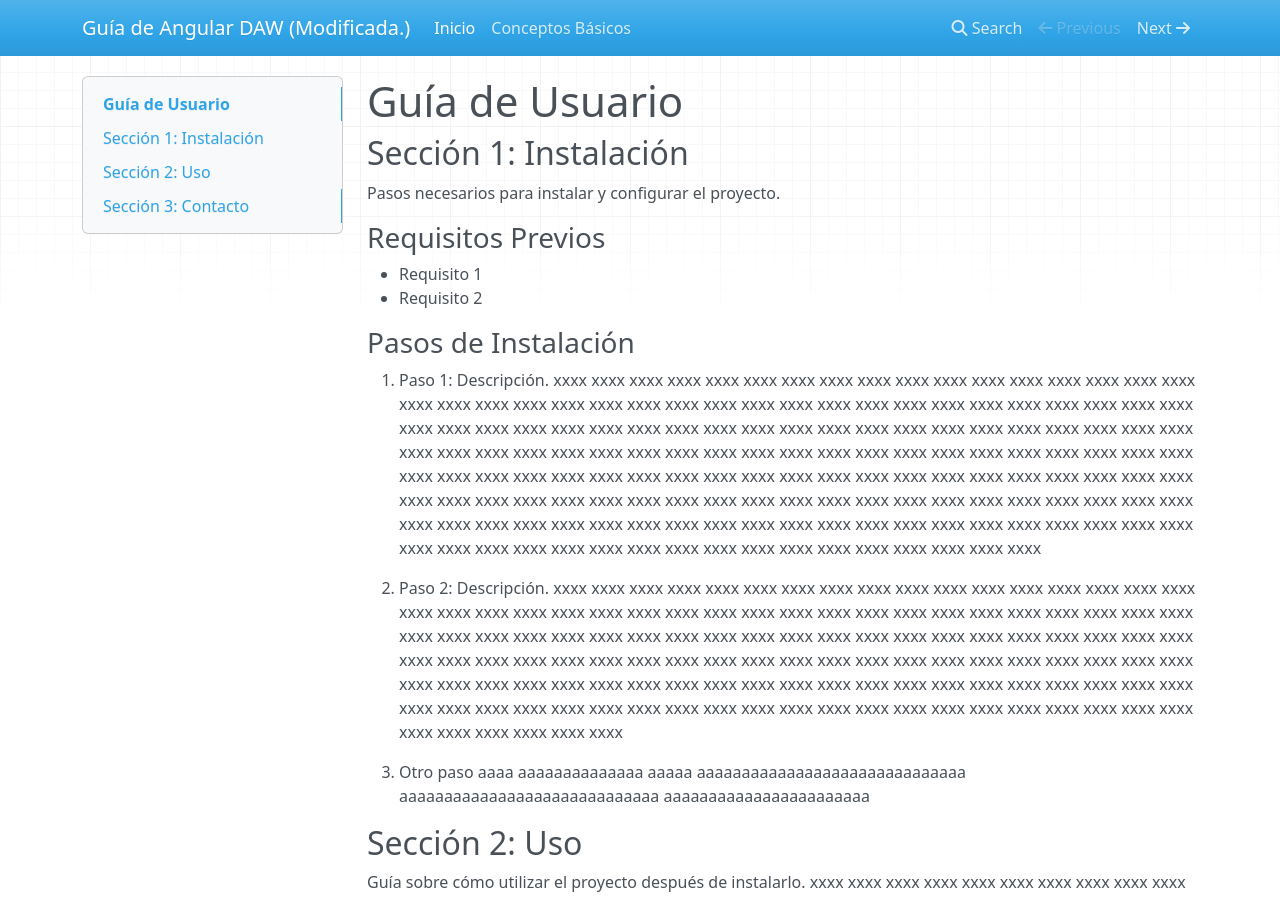
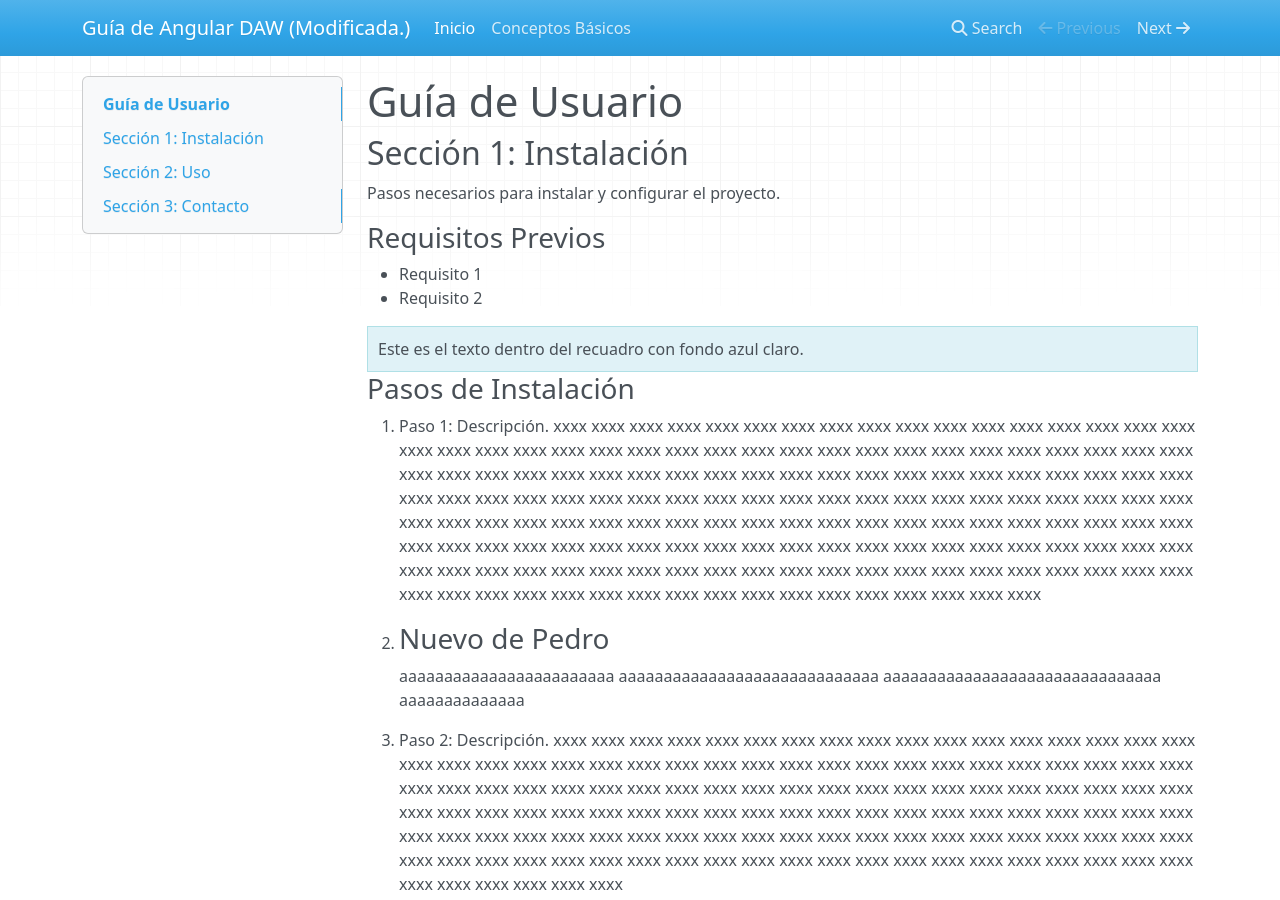
Before and after one commit to salva-daw/mkdocs, an MkDocs documentation site: the page built from docs/index.md, in a window 1280 px wide and 900 px high. Built offline with MkDocs 1.6.1, drawn with Linux system fonts in a browser that asks for light colours; nearby versions of some CDN libraries.

Commit message:
Update index.md

```diff
--- a/docs/index.md
+++ b/docs/index.md
@@ -4,6 +4,11 @@ Pasos necesarios para instalar y configurar el proyecto.
 ### Requisitos Previos
 - Requisito 1
 - Requisito 2
+
+<div style="background-color: #e0f2f7; padding: 10px; border: 1px solid #b0e0e6;">
+  Este es el texto dentro del recuadro con fondo azul claro.
+</div>
+
 ### Pasos de Instalación
 1. Paso 1: Descripción.
 xxxx xxxx xxxx xxxx
@@ -46,6 +51,13 @@ xxxx xxxx xxxx xxxx
 xxxx xxxx xxxx xxxx
 xxxx xxxx xxxx xxxx
 xxxx xxxx xxxx xxxx
+
+1. ### Nuevo de Pedro
+aaaaaaaaaaaaaaaaaaaaaaaa
+aaaaaaaaaaaaaaaaaaaaaaaaaaaaa
+aaaaaaaaaaaaaaaaaaaaaaaaaaaaaaa
+aaaaaaaaaaaaaa
+
 
 1. Paso 2: Descripción.
 xxxx xxxx xxxx xxxx
```
